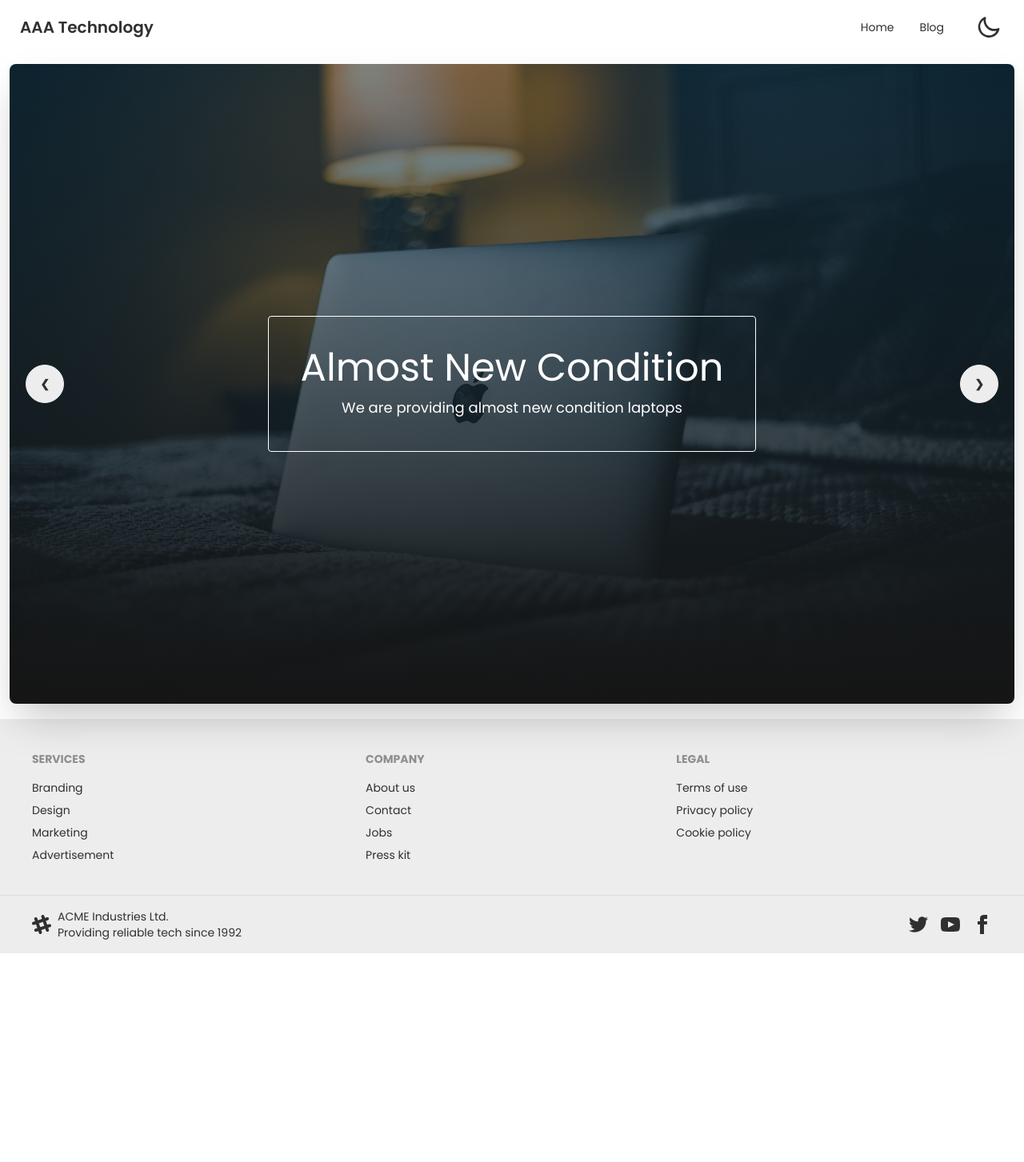
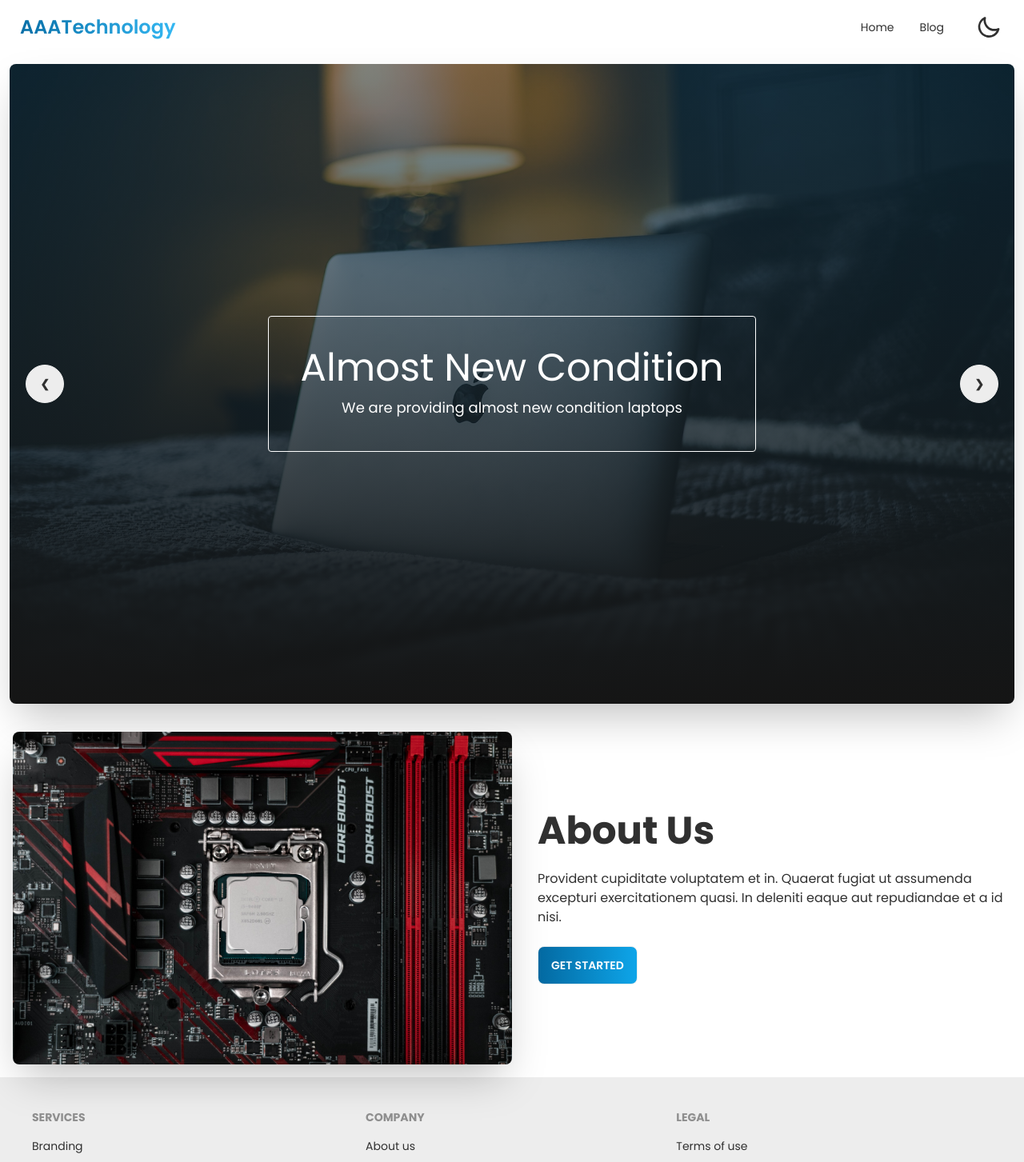
Before and after one commit to nabiursiddique/used_laptop_shop-client, a React (Vite) app: page / in a window 1280 px wide. Shown: the top 1453 px of the page at 80% size. Before the commit the page ends 1192 px from the top, so only its background shows below. Built offline with nearby package versions, Linux system fonts and the light colour scheme.

Commit message:
About section is completed

```diff
--- /dev/null
+++ b/src/components/LittleComponents/primaryButton/PrimaryButton.jsx
@@ -0,0 +1,11 @@
+import React from 'react';
+
+const PrimaryButton = ({children}) => {
+    return (
+        <div>
+            <button className='btn bg-gradient-to-r from-sky-700  to-sky-500 text-white hover:from-blue-700 hover:to-blue-500'>{children}</button>
+        </div>
+    );
+};
+
+export default PrimaryButton;
--- /dev/null
+++ b/src/components/Pages/Home/AboutUs/AboutUs.jsx
@@ -0,0 +1,20 @@
+import React from 'react';
+import processor_image from '../../../../assets/About_Us/Processor.jpg'
+import Button from '../../../LittleComponents/primaryButton/PrimaryButton';
+
+const AboutUs = () => {
+    return (
+        <div className="hero">
+            <div className="hero-content flex-col lg:flex-row">
+                <img src={processor_image} className="lg:w-1/2 rounded-lg shadow-2xl" />
+                <div className='ml-4'>
+                    <h1 className="text-5xl font-bold">About Us</h1>
+                    <p className="py-6">Provident cupiditate voluptatem et in. Quaerat fugiat ut assumenda excepturi exercitationem quasi. In deleniti eaque aut repudiandae et a id nisi.</p>
+                    <Button>Get Started</Button>
+                </div>
+            </div>
+        </div>
+    );
+};
+
+export default AboutUs;
--- a/src/components/Pages/Home/Home/Home.jsx
+++ b/src/components/Pages/Home/Home/Home.jsx
@@ -1,10 +1,12 @@
 import React from 'react';
 import Slider from '../Slider/Slider';
+import AboutUs from '../AboutUs/AboutUs';
 
 const Home = () => {
     return (
         <div>
             <Slider></Slider>
+            <AboutUs></AboutUs>
         </div>
     );
 };
--- a/src/components/Pages/Home/Slider/Slider.jsx
+++ b/src/components/Pages/Home/Slider/Slider.jsx
@@ -49,7 +49,7 @@ const Slider = () => {
     ]
     return (
         <div className='m-3'>
-            <div className="carousel w-full lg:h-screen sm:h-auto rounded-lg shadow-2xl ">
+            <div className="carousel w-full lg:h-screen sm:h-auto rounded-lg shadow-2xl">
                 {
                     laptopImages.map(laptopImage =>
                         <div id={`slide${laptopImage.id}`} className="carousel-item relative w-full sliderImage">
--- a/src/components/Shared/Navbar/Navbar.jsx
+++ b/src/components/Shared/Navbar/Navbar.jsx
@@ -39,7 +39,7 @@ const Navbar = () => {
             {menu}
           </ul>
         </div>
-        <a className="btn btn-ghost normal-case text-xl">AAA Technology</a>
+        <a className="btn btn-ghost normal-case text-2xl bg-gradient-to-r from-sky-700  to-sky-400 text-transparent bg-clip-text">AAATechnology</a>
       </div>
 
       <div className="navbar-end ">
```
Also changed, not shown: src/assets/About_Us/Processor.jpg (added).
